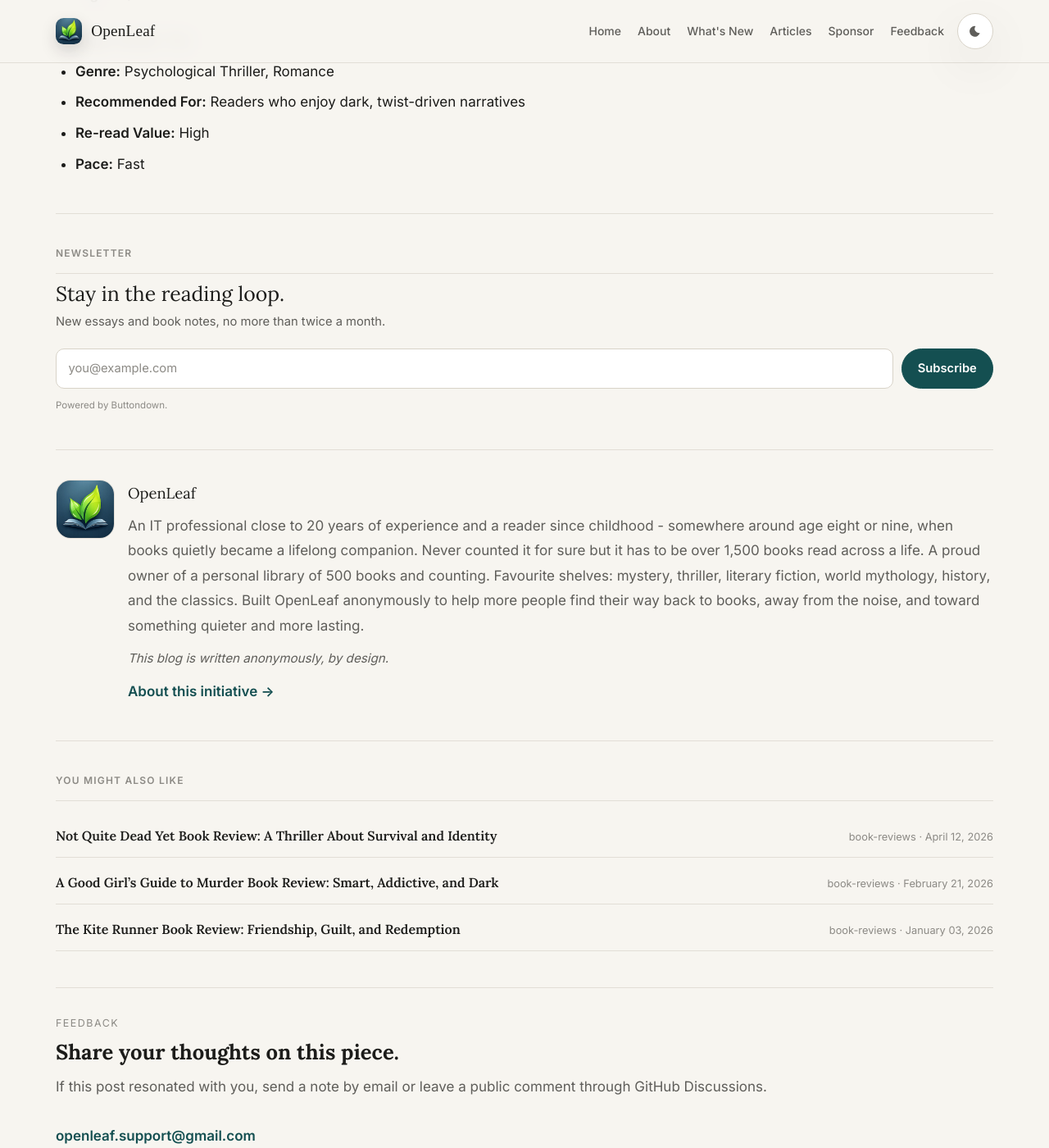
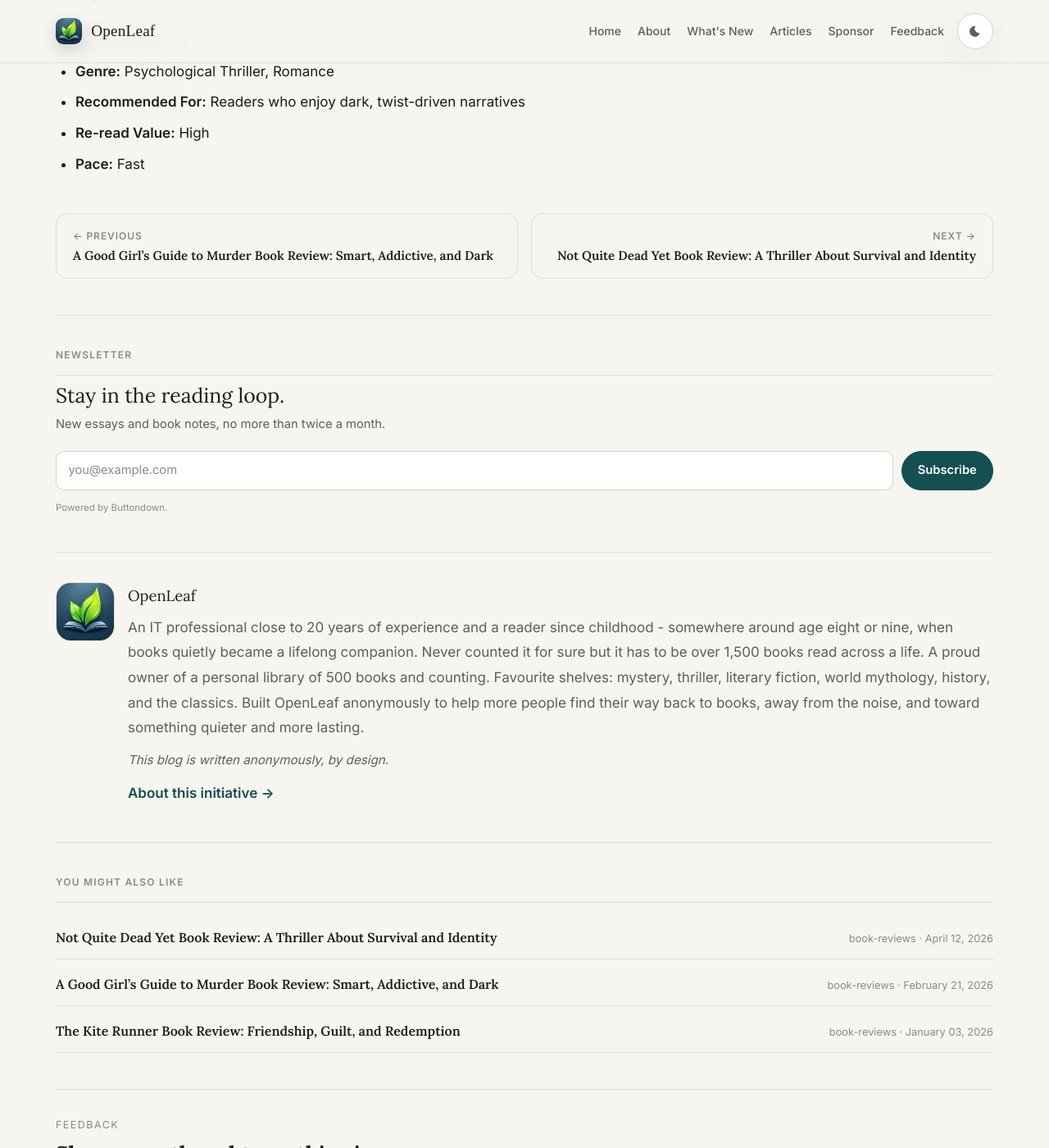
Before and after one commit to openleafsupport/openleafsupport.github.io, a Jekyll site: the page built from _posts/2026-03-17-Verity-Book-Review-A-Dark-Psychological-Thriller-You-Cannot-Trust/2026-03-17-Verity-Book-Review-A-Dark-Psychological-Thriller-You-Cannot-Trust.md, in a window 1280 px wide and 1400 px high, scrolled down 3244 px. Shown: the whole window at 82% size. Built offline with Jekyll 4.4.1, drawn with Linux system fonts in a browser that asks for light colours; comment, search, counter and statistics services are not loaded.

Commit message:
updating seo tagging

```diff
--- /dev/null
+++ b/BingSiteAuth.xml
@@ -0,0 +1,4 @@
+<?xml version="1.0"?>
+<users>
+	<user>CC1E68E626E45B5C94BD47C5A8FFA3EC</user>
+</users>
--- a/_config.yml
+++ b/_config.yml
@@ -4,6 +4,10 @@
 
 baseurl: ""
 url: "https://openleafsupport.github.io"
+
+# Google Search Console — paste your verification code here
+# Get it from: Search Console → Settings → Ownership verification → HTML tag
+google_site_verification: ""
 permalink: /:categories/:year/:month/:day/:title:output_ext
 
 markdown: kramdown
--- a/_layouts/default.html
+++ b/_layouts/default.html
@@ -40,6 +40,10 @@
   <meta name="description" content="{{ page_description }}" />
   <meta name="author" content="{{ site.author.name }}" />
   <meta name="robots" content="{% if page.noindex %}noindex, nofollow{% else %}index, follow{% endif %}" />
+  {% if site.google_site_verification and site.google_site_verification != "" %}
+  <meta name="google-site-verification" content="{{ site.google_site_verification }}" />
+  {% endif %}
+  <meta name="msvalidate.01" content="CC1E68E626E45B5C94BD47C5A8FFA3EC" />
   <meta name="theme-color" content="#f7f5f0" />
 
   <link rel="canonical" href="{{ page_url }}" />
--- a/_layouts/post.html
+++ b/_layouts/post.html
@@ -87,6 +87,27 @@
     {{ content }}
   </div>
 
+  {% if page.previous or page.next %}
+  <nav class="post-nav" aria-label="Read next">
+    {% if page.previous %}
+    <a class="post-nav-link post-nav-prev" href="{{ page.previous.url | relative_url }}">
+      <span class="post-nav-label">&#8592; Previous</span>
+      <span class="post-nav-title">{{ page.previous.title }}</span>
+    </a>
+    {% else %}
+    <span class="post-nav-link post-nav-placeholder"></span>
+    {% endif %}
+    {% if page.next %}
+    <a class="post-nav-link post-nav-next" href="{{ page.next.url | relative_url }}">
+      <span class="post-nav-label">Next &#8594;</span>
+      <span class="post-nav-title">{{ page.next.title }}</span>
+    </a>
+    {% else %}
+    <span class="post-nav-link post-nav-placeholder"></span>
+    {% endif %}
+  </nav>
+  {% endif %}
+
   <hr class="post-divider post-divider-secondary" />
 
   {% include subscribe-form.html id="post" %}
--- a/assets/styles.css
+++ b/assets/styles.css
@@ -1189,6 +1189,54 @@
 .post-divider-secondary {
   margin-top: 2.75rem;
   margin-bottom: 2rem;
+}
+
+.post-nav {
+  display: grid;
+  grid-template-columns: 1fr 1fr;
+  gap: 1rem;
+  margin-top: 2.75rem;
+}
+
+.post-nav-link {
+  display: flex;
+  flex-direction: column;
+  gap: 0.3rem;
+  padding: 1rem 1.25rem;
+  border: 1px solid var(--border-secondary);
+  border-radius: 14px;
+  text-decoration: none;
+  transition: border-color 0.15s ease, background 0.15s ease;
+}
+
+.post-nav-link:hover {
+  border-color: var(--accent);
+  background: var(--bg-secondary);
+  text-decoration: none;
+}
+
+.post-nav-placeholder {
+  border: none;
+}
+
+.post-nav-next {
+  text-align: right;
+}
+
+.post-nav-label {
+  font-size: 0.75rem;
+  font-weight: 600;
+  letter-spacing: 0.08em;
+  text-transform: uppercase;
+  color: var(--text-tertiary);
+}
+
+.post-nav-title {
+  font-family: var(--serif);
+  font-size: 0.95rem;
+  font-weight: 600;
+  line-height: 1.35;
+  color: var(--text);
 }
 
 .post-cover {
@@ -1533,6 +1581,7 @@
   .post-item-meta { white-space: normal; }
   .author-bio { grid-template-columns: 1fr; }
   .subscribe-form { flex-direction: column; }
+  .post-nav { grid-template-columns: 1fr; }
   .footer-subscribe { max-width: 100%; }
   .post-feedback-title { margin-bottom: 0.5rem; }
   .post-feedback-text { margin-bottom: 0.6rem; line-height: 1.7; }
```
